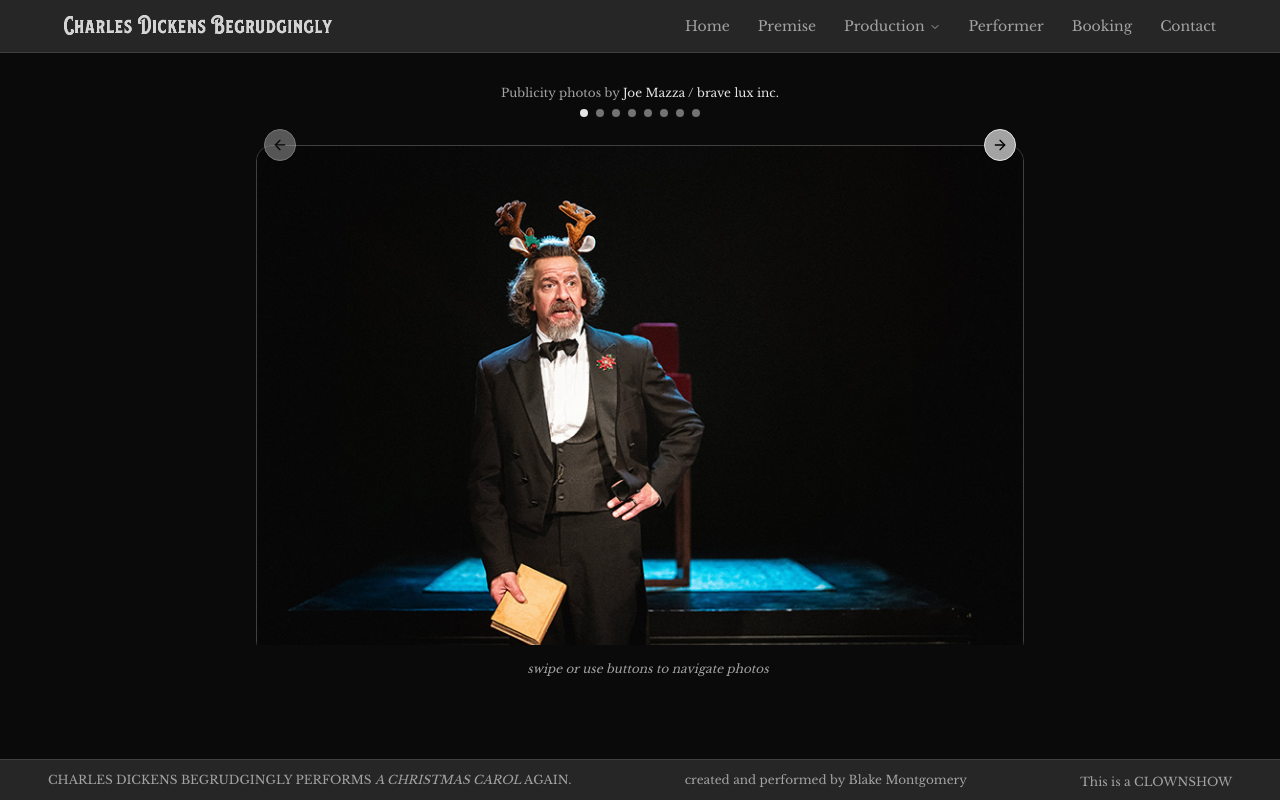
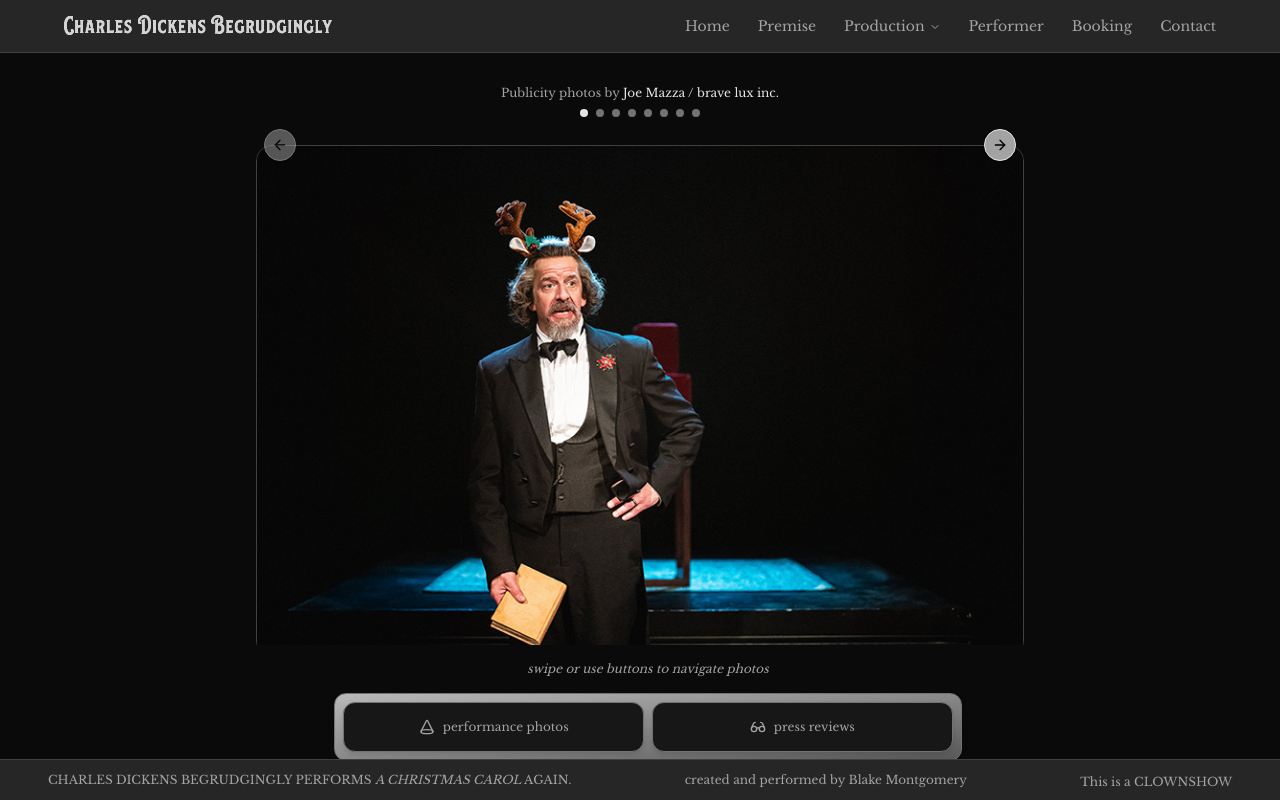
Before and after one commit to montblake/begrudgingly, a Next.js app: page /production/photos_publicity in a window 1280 px wide. Built offline with nearby package versions, Linux system fonts and the light colour scheme.

Commit message:
Links and CTAs

```diff
--- a/app/booking/page.tsx
+++ b/app/booking/page.tsx
@@ -1,5 +1,4 @@
 import SpecialPage from "@/components/special_page";
-import { Mail } from "lucide-react";
 const ImageProps = {
   src: "/dickens_house_poster_2.jpg",
   alt: "Gold-toned Dickens",
@@ -66,23 +65,17 @@ const TextElement = (
   </>
 );
 
-const CTAElement = (
-  <div className="w-[90%] mx-auto md:mx-0 mt-4 flex flex-col items-start gap-2 bg-gradient-to-br from-neutral-100/75 to-neutral-500/75 pt-4 pb-8 px-8 rounded-xl border border-neutral-500 drop-shadow-md">
-    <p className="text-xs text-neutral-950">
-      If you&apos;re interested in presenting or producing the show in your
-      theater, please get in touch with Blake:
-    </p>
-    <div className="my-2 w-full">
-      <a
-        href="mailto:dickens@dickensagain.com"
-        className="bg-neutral-900 border border-neutral-500 text-neutral-400 text-xs px-4 py-2 rounded-xl hover:text-neutral-300 transition-all duration-300 ease-in-out active:scale-95 w-full flex items-center justify-center gap-2"
-      >
-        <Mail className="w-4 h-4 text-neutral-400" />
-        <span className="hover:underline">dickens@dickensagain.com</span>
-      </a>
-    </div>
-  </div>
-);
+const CtaContent = {
+  intro:
+    "If you're interested in presenting or producing the show in your theater, please get in touch with Blake:",
+  links: [
+    {
+      href: "mailto:dickens@dickensagain.com",
+      text: "dickens@dickensagain.com",
+      internal: false,
+    },
+  ],
+};
 
 export default function Booking() {
   return (
@@ -90,7 +83,7 @@ export default function Booking() {
       ImageProps={ImageProps}
       HeadlineProps={HeadlineProps}
       TextElement={TextElement}
-      CTAElement={CTAElement}
+      CtaContent={CtaContent}
     />
   );
 }
--- a/app/page.tsx
+++ b/app/page.tsx
@@ -1,5 +1,4 @@
 import SpecialPage from "@/components/special_page";
-import Link from "next/link";
 const ImageProps = {
   src: "/2024_production_poster_web.png",
   alt: "Charles Dickens Begrudgingly... Poster",
@@ -42,53 +41,35 @@ const TextElement = (
   </>
 );
 
-const CTAElement = (
-  <div className="w-[90%] mx-auto md:mx-0 mt-4 flex flex-col items-start gap-4 bg-gradient-to-br from-neutral-100/75 to-neutral-500/75 pt-4 pb-8 px-8 rounded-xl border border-neutral-500 drop-shadow-md">
-    {/* <p className="text-xs text-neutral-950">
-      Blake Montgomery is currently exploring opportunities for{" "}
-      <span className="italic">Charles Dickens Begrudgingly</span> for the
-      holidays in 2025 and beyond.
-    </p> */}
-    <p className="text-xs text-neutral-950">Learn more about the show:</p>
-    <div className="w-full flex flex-col gap-3">
-      <Link
-        href="/premise"
-        className="bg-neutral-900 border border-neutral-500 text-neutral-400 text-xs px-4 py-2 rounded-xl hover:text-neutral-300 transition-all duration-300 ease-in-out active:scale-95 w-full text-center"
-      >
-        the premise
-      </Link>
-      <Link
-        href="/production/photos_publicity"
-        className="bg-neutral-900 border border-neutral-500 text-neutral-400 text-xs px-4 py-2 rounded-xl hover:text-neutral-300 transition-all duration-300 ease-in-out active:scale-95 w-full text-center"
-      >
-        publicity photos
-      </Link>
-      <Link
-        href="/production/photos_performance"
-        className="bg-neutral-900 border border-neutral-500 text-neutral-400 text-xs px-4 py-2 rounded-xl hover:text-neutral-300 transition-all duration-300 ease-in-out active:scale-95 w-full text-center"
-      >
-        performance photos
-      </Link>
-      <Link
-        href="/reviews"
-        className="bg-neutral-900 border border-neutral-500 text-neutral-400 text-xs px-4 py-2 rounded-xl hover:text-neutral-300 transition-all duration-300 ease-in-out active:scale-95 w-full text-center"
-      >
-        press reviews
-      </Link>
-    </div>
-    {/* <p className="text-xs text-neutral-950">
-      If you&apos;re interested in presenting or producing the show in your
-      theater, please get in touch.
-    </p>
-    <div className="my-2 w-full">
-      <a href="mailto:dickens@dickensagain.com">
-        <button className="bg-neutral-900 border border-neutral-500 text-neutral-400 text-xs px-4 py-2 rounded-xl hover:text-neutral-300 transition-all duration-300 ease-in-out active:scale-95 w-full">
-          dickens@dickensagain.com
-        </button>
-      </a>
-    </div> */}
-  </div>
-);
+const CtaContent = {
+  intro: "Learn more about the show:",
+  links: [
+    {
+      href: "/premise",
+      text: "the premise",
+      icon: "lightbulb",
+      internal: true,
+    },
+    {
+      href: "/production/photos_publicity",
+      text: "publicity photos",
+      icon: "camera",
+      internal: true,
+    },
+    // {
+    //   href: "/production/photos_performance",
+    //   text: "performance photos",
+    //   icon: "spotlight",
+    //   internal: true,
+    // },
+    {
+      href: "/production/reviews",
+      text: "press reviews",
+      icon: "glasses",
+      internal: true,
+    },
+  ],
+};
 
 export default function Home() {
   return (
@@ -96,7 +77,7 @@ export default function Home() {
       ImageProps={ImageProps}
       HeadlineProps={HeadlineProps}
       TextElement={TextElement}
-      CTAElement={CTAElement}
+      CtaContent={CtaContent}
     />
   );
 }
--- a/app/premise/page.tsx
+++ b/app/premise/page.tsx
@@ -1,5 +1,4 @@
 import SpecialPage from "@/components/special_page";
-import Link from "next/link";
 
 const ImageProps = {
   src: "/charles-full.jpg",
@@ -54,47 +53,35 @@ const TextElement = (
   </>
 );
 
-const CTAElement = (
-  <div className="w-[90%] mx-auto md:mx-0 mt-4 flex flex-col items-start gap-2 bg-gradient-to-br from-neutral-100/75 to-neutral-500/75 pt-4 pb-8 px-8 rounded-xl border border-neutral-500 drop-shadow-md">
-    {/* <p className="text-xs text-neutral-950">
-      Blake Montgomery is currently exploring opportunities for{" "}
-      <span className="italic">Charles Dickens Begrudgingly</span> for the
-      holidays in 2025 and beyond.
-    </p> */}
-    <p className="text-xs text-neutral-950">Learn more about the show:</p>
-    <div className="w-full flex flex-col gap-2">
-      <Link
-        href="/premise"
-        className="bg-neutral-900 border border-neutral-500 text-neutral-400 text-xs px-4 py-2 rounded-xl hover:text-neutral-300 transition-all duration-300 ease-in-out active:scale-95 w-full text-center"
-      >
-        the premise
-      </Link>
-      <Link
-        href="/production"
-        className="bg-neutral-900 border border-neutral-500 text-neutral-400 text-xs px-4 py-2 rounded-xl hover:text-neutral-300 transition-all duration-300 ease-in-out active:scale-95 w-full text-center"
-      >
-        in production
-      </Link>
-      <Link
-        href="/booking"
-        className="bg-neutral-900 border border-neutral-500 text-neutral-400 text-xs px-4 py-2 rounded-xl hover:text-neutral-300 transition-all duration-300 ease-in-out active:scale-95 w-full text-center"
-      >
-        booking information
-      </Link>
-    </div>
-    {/* <p className="text-xs text-neutral-950">
-      If you&apos;re interested in presenting or producing the show in your
-      theater, please get in touch.
-    </p>
-    <div className="my-2 w-full">
-      <a href="mailto:dickens@dickensagain.com">
-        <button className="bg-neutral-900 border border-neutral-500 text-neutral-400 text-xs px-4 py-2 rounded-xl hover:text-neutral-300 transition-all duration-300 ease-in-out active:scale-95 w-full">
-          dickens@dickensagain.com
-        </button>
-      </a>
-    </div> */}
-  </div>
-);
+const CtaContent = {
+  intro: "Learn more about the show:",
+  links: [
+    {
+      href: "/production/photos_publicity",
+      text: "publicity photos",
+      icon: "camera",
+      internal: true,
+    },
+    // {
+    //   href: "/production/photos_performance",
+    //   text: "performance photos",
+    //   icon: "spotlight",
+    //   internal: true,
+    // },
+    {
+      href: "/production/reviews",
+      text: "press reviews",
+      icon: "glasses",
+      internal: true,
+    },
+    {
+      href: "/performer",
+      text: "the performer",
+      icon: "performer",
+      internal: true,
+    },
+  ],
+};
 
 export default function Premise() {
   return (
@@ -102,7 +89,7 @@ export default function Premise() {
       ImageProps={ImageProps}
       HeadlineProps={HeadlineProps}
       TextElement={TextElement}
-      CTAElement={CTAElement}
+      CtaContent={CtaContent}
     />
   );
 }
--- a/app/production/photos_performance/page.tsx
+++ b/app/production/photos_performance/page.tsx
@@ -130,6 +130,45 @@ const HeaderInfo = {
   photographerLink: "https://www.brosilow.com/",
 };
 
+const CtaContent = {
+  intro: "Learn more about the show:",
+  links: [
+    {
+      href: "/production/photos_publicity",
+      text: "publicity photos",
+      icon: "camera",
+      internal: true,
+    },
+    // {
+    //   href: "/production/photos_performance",
+    //   text: "performance photos",
+    //   icon: "spotlight",
+    //   internal: true,
+    // },
+    {
+      href: "/production/reviews",
+      text: "press reviews",
+      icon: "glasses",
+      internal: true,
+    },
+    // {
+    //   href: "/performer",
+    //   text: "the performer",
+    //   icon: "performer",
+    //   internal: true,
+    // },
+  ],
+};
+
 export default function PhotosPerformance() {
-  return <PhotoGallery HeaderInfo={HeaderInfo} photos={photos} />;
+  return (
+    <>
+      <PhotoGallery
+        HeaderInfo={HeaderInfo}
+        photos={photos}
+        intro={CtaContent.intro}
+        links={CtaContent.links}
+      />
+    </>
+  );
 }
--- a/app/production/photos_publicity/page.tsx
+++ b/app/production/photos_publicity/page.tsx
@@ -58,6 +58,33 @@ const HeaderInfo = {
   photographerLink: "https://www.bravelux.com/",
 };
 
+const CtaContent = {
+  intro: "Learn more about the show:",
+  links: [
+    {
+      href: "/production/photos_performance",
+      text: "performance photos",
+      icon: "spotlight",
+      internal: true,
+    },
+    {
+      href: "/production/reviews",
+      text: "press reviews",
+      icon: "glasses",
+      internal: true,
+    },
+  ],
+};
+
 export default function PhotosPublicity() {
-  return <PhotoGallery HeaderInfo={HeaderInfo} photos={photos} />;
+  return (
+    <>
+      <PhotoGallery
+        HeaderInfo={HeaderInfo}
+        photos={photos}
+        intro={CtaContent.intro}
+        links={CtaContent.links}
+      />
+    </>
+  );
 }
--- /dev/null
+++ b/components/cta_element.tsx
@@ -0,0 +1,60 @@
+import {
+  Mail,
+  Camera,
+  Newspaper,
+  Glasses,
+  Lightbulb,
+  Cone as Spotlight,
+  // PersonStanding as Performer,
+  User as Performer,
+} from "lucide-react";
+import Link from "next/link";
+
+const iconMap = {
+  mail: <Mail className="w-4 h-4" />,
+  camera: <Camera className="w-4 h-4" />,
+  newspaper: <Newspaper className="w-4 h-4" />,
+  glasses: <Glasses className="w-4 h-4" />,
+  lightbulb: <Lightbulb className="w-4 h-4" />,
+  spotlight: <Spotlight className="w-4 h-4" />,
+  performer: <Performer className="w-4 h-4" />,
+};
+
+export default function CTAElement({
+  intro,
+  links,
+}: {
+  intro: string;
+  links: { href: string; text: string; internal: boolean; icon: string }[];
+}) {
+  return (
+    <div className="w-[80%] mx-auto md:mx-0 mt-4 flex flex-col items-start gap-4 bg-gradient-to-br from-neutral-100/75 to-neutral-500/75 pt-4 pb-8 px-8 rounded-xl border border-neutral-500 drop-shadow-md">
+      <p className="text-xs text-neutral-950">{intro}</p>
+      <div className="w-full flex flex-col gap-2">
+        {links &&
+          links.map((link) => (
+            <>
+              {link.internal ? (
+                <Link
+                  key={link.href}
+                  href={link.href}
+                  className="bg-neutral-900 border border-neutral-500 text-neutral-400 text-xs px-4 py-4 rounded-xl hover:text-neutral-200 transition-all duration-300 ease-in-out active:scale-95 w-full flex items-center justify-center drop-shadow-md"
+                >
+                  {iconMap[link.icon as keyof typeof iconMap]}
+                  <span className="ml-2">{link.text}</span>
+                </Link>
+              ) : (
+                <a
+                  href="mailto:dickens@dickensagain.com"
+                  className="bg-neutral-900 border border-neutral-500 text-neutral-400 hover:text-neutral-200 text-xs px-4 py-3 rounded-xl hover:text-neutral-300 transition-all duration-300 ease-in-out active:scale-95 w-full flex items-center justify-center gap-2 drop-shadow-md"
+                >
+                  <Mail className="w-4 h-4" />
+                  <span className="ml-2">{link.text}</span>
+                </a>
+              )}
+            </>
+          ))}
+      </div>
+    </div>
+  );
+}
--- a/components/photo_gallery.tsx
+++ b/components/photo_gallery.tsx
@@ -10,10 +10,12 @@ import {
 } from "@/components/ui/carousel";
 import { type CarouselApi } from "@/components/ui/carousel";
 import { useEffect, useState } from "react";
+import PhotoNav from "@/components/photo_nav";
 
 export default function PhotoGallery({
   HeaderInfo,
   photos,
+  links,
 }: {
   HeaderInfo: {
     headerText: string;
@@ -21,6 +23,8 @@ export default function PhotoGallery({
     photographer: string;
   };
   photos: { src: string; alt: string; credit: string; vertical: boolean }[];
+  intro: string;
+  links: { href: string; text: string; icon: string; internal: boolean }[];
 }) {
   const [api, setApi] = useState<CarouselApi>();
   const [current, setCurrent] = useState(0);
@@ -84,6 +88,7 @@ export default function PhotoGallery({
         <p className="italic text-neutral-400 text-xs text-center mt-4">
           swipe or use buttons to navigate photos
         </p>
+        <PhotoNav links={links} />
       </div>
     </main>
   );
--- /dev/null
+++ b/components/photo_nav.tsx
@@ -0,0 +1,58 @@
+import {
+  Mail,
+  Camera,
+  Newspaper,
+  Glasses,
+  Lightbulb,
+  Cone as Spotlight,
+  // PersonStanding as Performer,
+  User as Performer,
+} from "lucide-react";
+import Link from "next/link";
+
+const iconMap = {
+  mail: <Mail className="w-4 h-4" />,
+  camera: <Camera className="w-4 h-4" />,
+  newspaper: <Newspaper className="w-4 h-4" />,
+  glasses: <Glasses className="w-4 h-4" />,
+  lightbulb: <Lightbulb className="w-4 h-4" />,
+  spotlight: <Spotlight className="w-4 h-4" />,
+  performer: <Performer className="w-4 h-4" />,
+};
+
+export default function PhotoNav({
+  links,
+}: {
+  links: { href: string; text: string; internal: boolean; icon: string }[];
+}) {
+  return (
+    <div className="w-[80%] mx-auto md:mx-0 mt-4 flex flex-col items-start gap-4 bg-gradient-to-br from-neutral-100/75 to-neutral-500/75 p-2 rounded-xl border border-neutral-500 drop-shadow-md">
+      {/* <p className="text-xs text-neutral-950">{intro}</p> */}
+      <div className="w-full flex flex-col sm:flex-row gap-2">
+        {links &&
+          links.map((link) => (
+            <>
+              {link.internal ? (
+                <Link
+                  key={link.href}
+                  href={link.href}
+                  className="bg-neutral-900 border border-neutral-500 text-neutral-400 text-xs px-4 py-4 rounded-xl hover:text-neutral-200 transition-all duration-300 ease-in-out active:scale-95 w-full flex items-center justify-center drop-shadow-md"
+                >
+                  {iconMap[link.icon as keyof typeof iconMap]}
+                  <span className="ml-2">{link.text}</span>
+                </Link>
+              ) : (
+                <a
+                  href="mailto:dickens@dickensagain.com"
+                  className="bg-neutral-900 border border-neutral-500 text-neutral-400 hover:text-neutral-200 text-xs px-4 py-3 rounded-xl hover:text-neutral-300 transition-all duration-300 ease-in-out active:scale-95 w-full flex items-center justify-center gap-2 drop-shadow-md"
+                >
+                  <Mail className="w-4 h-4" />
+                  <span className="ml-2">{link.text}</span>
+                </a>
+              )}
+            </>
+          ))}
+      </div>
+    </div>
+  );
+}
--- a/components/special_page.tsx
+++ b/components/special_page.tsx
@@ -25,14 +25,19 @@ type SpecialProps = {
   ImageProps: ImageProps;
   HeadlineProps: HeadlineProps;
   TextElement: TextElement;
-  CTAElement?: ReactNode;
+  CtaContent: CtaContent;
+};
+
+type CtaContent = {
+  intro: string;
+  links: { href: string; text: string }[];
 };
 
 export default function SpecialPage({
   ImageProps,
   HeadlineProps,
   TextElement,
-  CTAElement,
+  CtaContent,
 }: SpecialProps) {
   return (
     <main className="flex-1 bg-neutral-100/0 flex flex-col justify-start items-center md:flex-row md:justify-center md:items-start md:px-8 md:pt-4 max-w-[1000px] mx-auto">
@@ -52,7 +57,7 @@ export default function SpecialPage({
         <SpecialText
           HeadlineProps={HeadlineProps}
           TextElement={TextElement}
-          CTAElement={CTAElement}
+          CtaContent={CtaContent}
         />
         <div className="w-full h-48 md:h-96 bg-gradient-to-b from-neutral-950/0 to-neutral-950/100 md:bg-none" />
       </div>
--- a/components/special_text.tsx
+++ b/components/special_text.tsx
@@ -1,5 +1,6 @@
 import { ReactNode } from "react";
 import SpecialHeadline from "./special_headline";
+import CTAElement from "./cta_element";
 
 type HeadlineProps = {
   title: string;
@@ -8,26 +9,29 @@ type HeadlineProps = {
 };
 
 type TextElement = ReactNode;
-type CTAElement = ReactNode;
+type CtaContent = {
+  intro: string;
+  links: { href: string; text: string }[];
+};
 
 export default function SpecialText({
   HeadlineProps,
   TextElement,
-  CTAElement,
+  CtaContent,
 }: {
   HeadlineProps: HeadlineProps;
   TextElement: TextElement;
-  CTAElement: CTAElement;
+  CtaContent: CtaContent;
 }) {
   return (
     <div className="flex flex-col justify-center items-center md:items-start gap-4 w-full max-w-[500px] mx-auto md:max-w-none py-2 px-8">
       {HeadlineProps.title && <SpecialHeadline {...HeadlineProps} />}
       {HeadlineProps.title && (
-        <hr className="px-8 w-full md:w-[90%] border-neutral-600 my-4" />
+        <hr className="px-8 w-full md:w-[80%] border-neutral-600 my-4" />
       )}
       <div className="flex flex-col gap-4 text-neutral-400 text-sm drop-shadow-lg">
         {TextElement}
-        {CTAElement}
+        {CtaContent && <CTAElement {...CtaContent} />}
       </div>
     </div>
   );
```
Also changed, not shown: app/production/reviews/page.tsx (+7 -6 lines).
